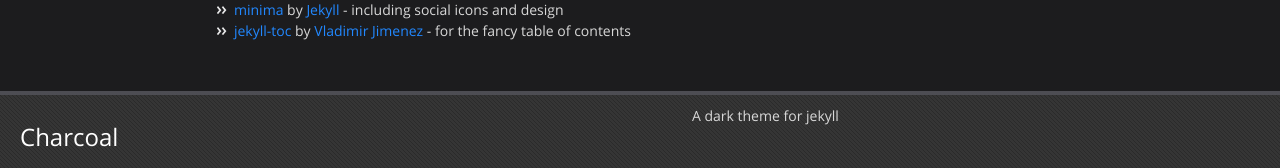
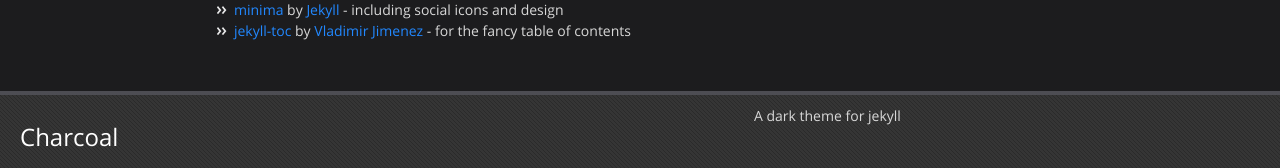
Before and after one commit to g2forge/charcoal, a Jekyll site: the page built from README.md, in a window 1280 px wide and 1400 px high, scrolled down 2245 px. Shown: the part 1229-1397 px from the top of the window. Built offline with Jekyll 4.4.1, drawn with Linux system fonts in a browser that asks for light colours; nearby versions of some CDN libraries.

Commit message:
Footer size improvements

```diff
--- a/_sass/jekyll-theme-charcoal.scss
+++ b/_sass/jekyll-theme-charcoal.scss
@@ -302,7 +302,7 @@ section {
 }
 
 footer {
-  z-index: -3;
+  // z-index: -3; // Removed, not sure why it was ever there
   flex-shrink: 0;
   padding-top: 10px;
   width: 100%;
@@ -312,16 +312,16 @@ footer {
   .wrapper {
     display: flex;
     .footer-col-1 {
-      width: -webkit-calc(20% - (#{$spacing-unit} / 2));
-      width:         calc(20% - (#{$spacing-unit} / 2));
+      width: -webkit-calc(30% - (#{$spacing-unit} / 2));
+      width:         calc(30% - (#{$spacing-unit} / 2));
     }
     .footer-col-2 {
-      width: -webkit-calc(35% - (#{$spacing-unit} / 2));
-      width:         calc(35% - (#{$spacing-unit} / 2));
+      width: -webkit-calc(30% - (#{$spacing-unit} / 2));
+      width:         calc(30% - (#{$spacing-unit} / 2));
     }
     .footer-col-3 {
-      width: -webkit-calc(45% - (#{$spacing-unit} / 2));
-      width:         calc(45% - (#{$spacing-unit} / 2));
+      width: -webkit-calc(40% - (#{$spacing-unit} / 2));
+      width:         calc(40% - (#{$spacing-unit} / 2));
     }
   }
 }
```
